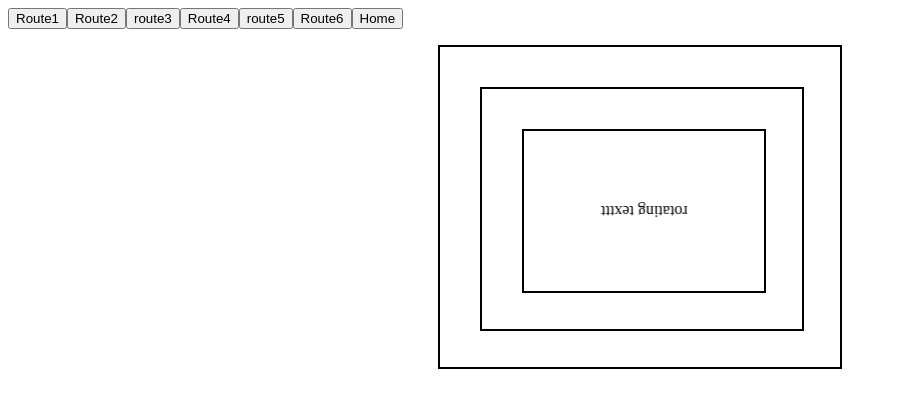
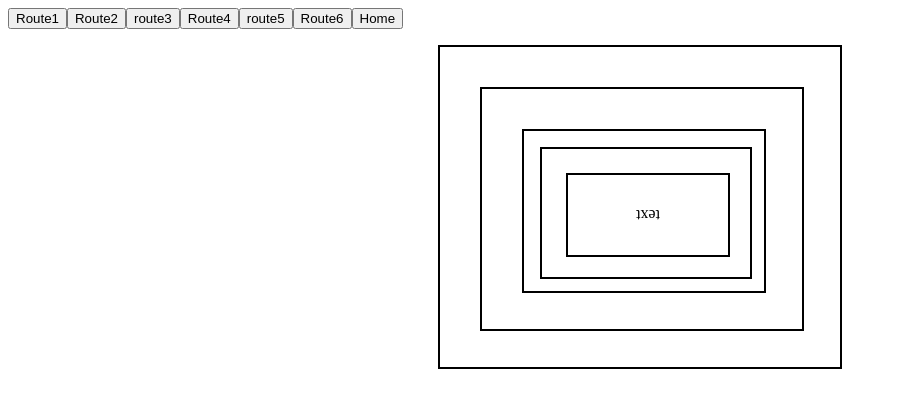
Before and after one commit to yelendisuresh/angularcasestudy, an Angular app: page /route1 in a window 1280 px wide. Shown: the top 408 px of the page, without its empty margins (0-897 px from the left). Built offline with nearby package versions, Linux system fonts and the light colour scheme.

Commit message:
css changes

```diff
--- a/src/app/route1/route1.component.html
+++ b/src/app/route1/route1.component.html
@@ -1,7 +1,10 @@
 <div id="div1" class="div1 borderColor">
     <div id="div2" class="div2 borderColor">
-        <div id="div3" class="div3 borderColor innertext ">
-            <div class="rotating"> rotating texttt</div>
+        <div id="div3" class="div3 borderColor">
+            <div id="div4" class="div4 borderColor">
+                <div id="div5" class="div5 borderColor innertext">
+                    <div class="rotating">text</div>
+                </div>
+            </div>
         </div>
     </div>
-</div>
--- a/src/app/route1/route1.component.scss
+++ b/src/app/route1/route1.component.scss
@@ -24,6 +24,24 @@
     height: 10em;
   }
 
+  .div4 {
+    text-align: center;
+    position: absolute;
+    left: calc((100% - 13em) / 2);
+    top: calc((100% - 8em) / 2);
+    width: 13em;
+    height: 8em;
+  }
+
+  .div5 {
+    text-align: center;
+    position: absolute;
+    left: calc((100% - 10em) / 2);
+    top: calc((100% - 5em) / 2);
+    width: 10em;
+    height: 5em;
+  }
+
   .borderColor{
     border: solid 2px black;
   }
@@ -32,7 +50,6 @@
     align-items: center;
     justify-content: center;
   }
-
 
 
   @mixin rotatemixin($degvalue) {
--- a/src/app/route2/route2.component.html
+++ b/src/app/route2/route2.component.html
@@ -1,6 +1,6 @@
 <p>route2 works!</p>
 
-<div style="display: flex; justify-content: flex-end">
+<div style="display: flex; justify-content: flex-end;margin-bottom: 20px;">
     <button (click)="viewType = true"> List</button>
     <button (click)="viewType = false"> Grid</button>
     <select id="sort-by" (change)="sort($event)">
```
